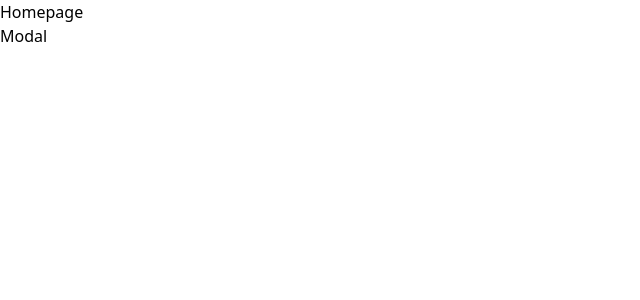
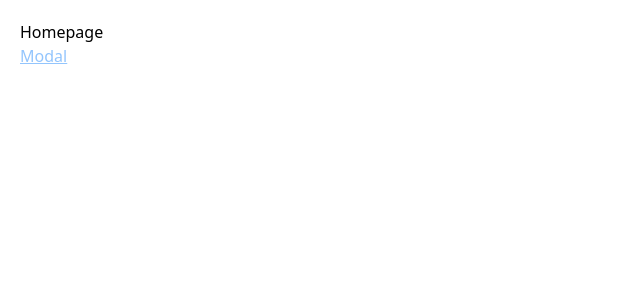
Before and after one commit to LikhitaMagar01/tailwindcss-reusable-components, a Nuxt app: page / in a window 1280 px wide. Shown: the top 300 px of the page, without its empty margins (0-640 px from the left). Built offline with nearby package versions, Linux system fonts and the light colour scheme.

Commit message:
initial folder structure

```diff
--- /dev/null
+++ b/pages/allcomponents/index.vue
@@ -0,0 +1,7 @@
+<template>
+    <modal />
+</template>
+
+<script setup>
+import modal from '../../components/modal.vue'
+</script>
--- a/pages/index.vue
+++ b/pages/index.vue
@@ -1,6 +1,8 @@
 <template>
-    <div>
+    <div class="p-5">
         <h1>Homepage</h1>
-        <NuxtLink to="/modal">Modal</NuxtLink>
+        <div class="text-blue-300 underline underline-offset-1">
+           <NuxtLink to="/allcomponents">Modal</NuxtLink>
+        </div>
     </div>
 </template>
```
Also changed, not shown: components/modal.vue (renamed from pages/modal.vue).
